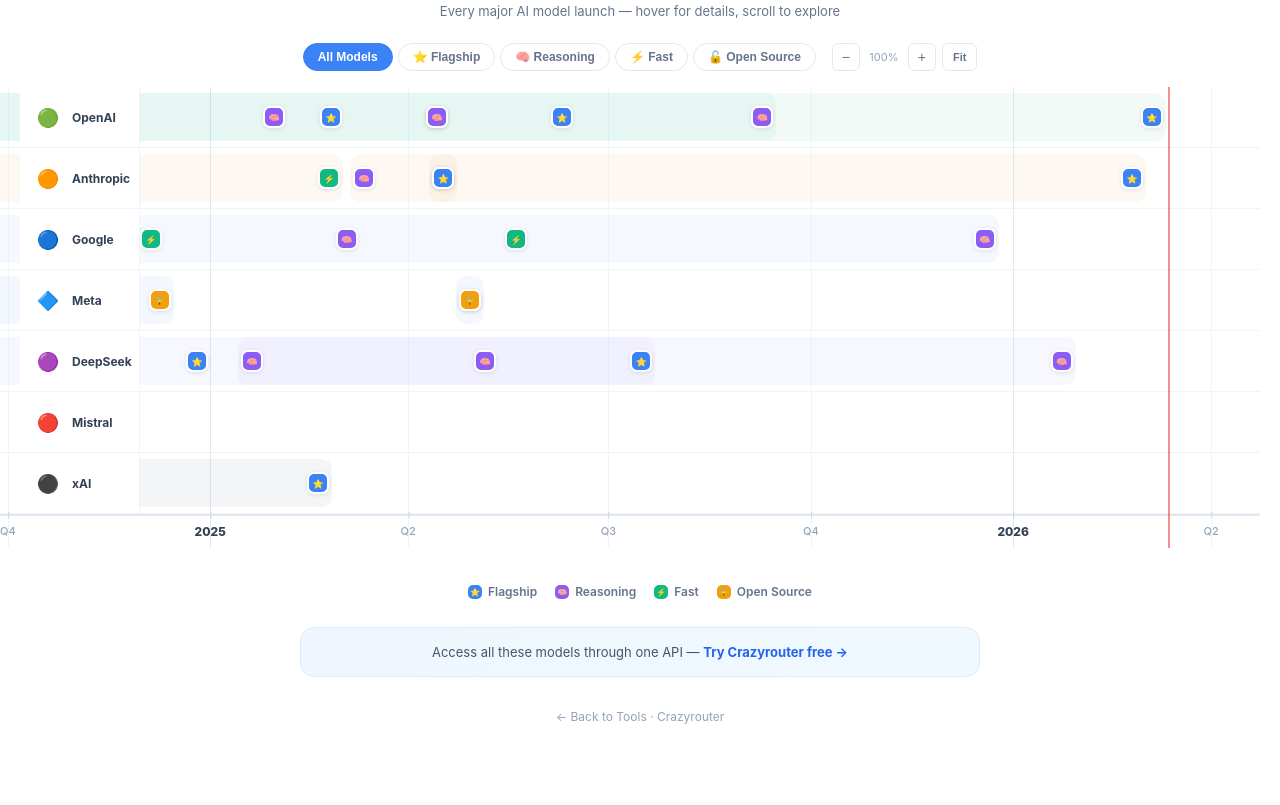
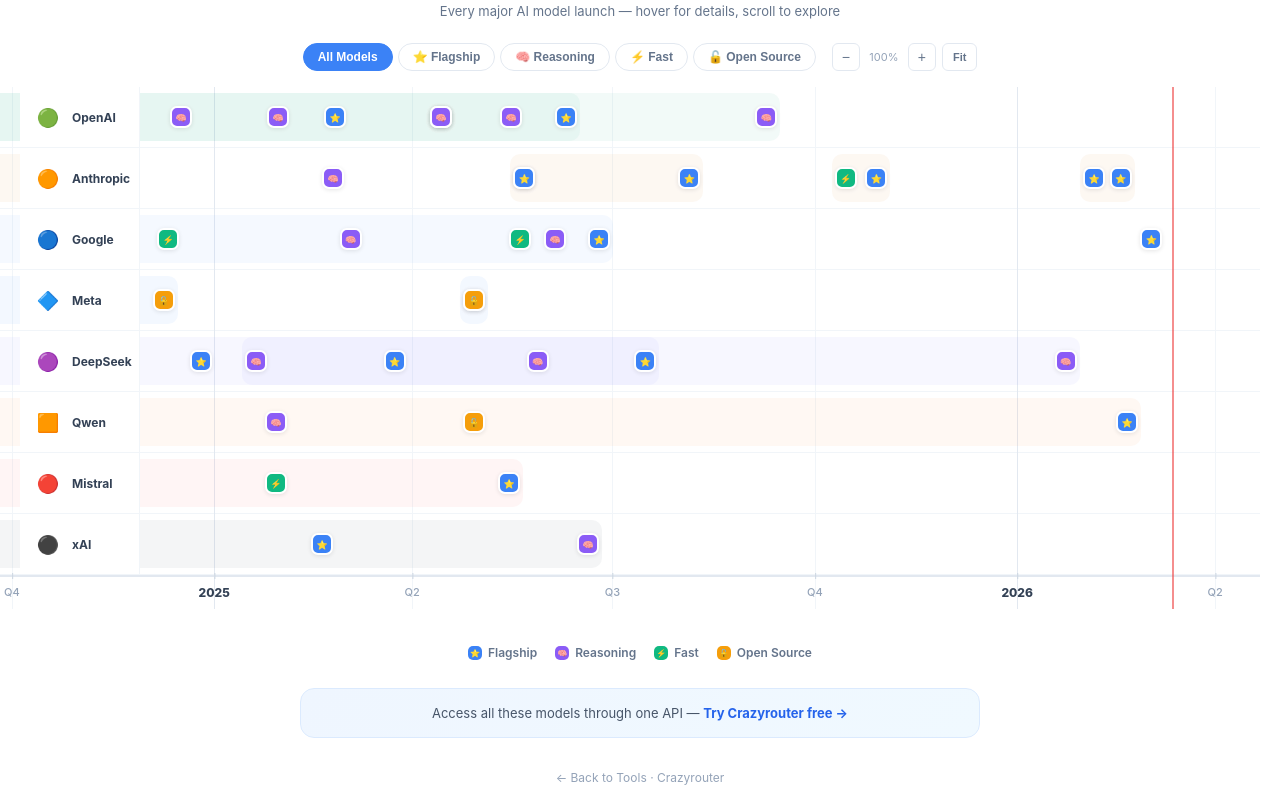
Before and after one commit to xujfcn/crazyrouter-tools, a plain HTML site: page model-timeline/index.html in a window 1280 px wide. Shown: the part 70-875 px from the top of the page. Before the commit the page ends 814 px from the top, so only its background shows below. Drawn offline with Linux system fonts and the light colour scheme.

Commit message:
Model Timeline: major update - 70+ models, 2025-2026 latest (Claude 4.6, Gemini 3.1, Grok 4, Qwen3, GPT-4.1)

```diff
--- a/model-timeline/index.html
+++ b/model-timeline/index.html
@@ -108,19 +108,23 @@
 
 <script>
 const M=[
+// OpenAI
 {d:"2020-06-11",n:"GPT-3",p:"openai",s:"GPT",t:"flagship",x:"175B params. The model that started the LLM era."},
 {d:"2022-11-30",n:"ChatGPT (3.5)",p:"openai",s:"GPT",t:"flagship",x:"Fine-tuned GPT-3.5. Launched ChatGPT to the public."},
 {d:"2023-03-14",n:"GPT-4",p:"openai",s:"GPT",t:"flagship",x:"Multimodal model. Major leap in reasoning."},
 {d:"2024-05-13",n:"GPT-4o",p:"openai",s:"GPT",t:"flagship",x:"Omni model. Native multimodal, 2x faster, 50% cheaper."},
-{d:"2024-07-18",n:"GPT-4o mini",p:"openai",s:"GPT",t:"fast",x:"Small, fast, cheap. Great for high-volume tasks."},
+{d:"2024-07-18",n:"GPT-4o mini",p:"openai",s:"GPT",t:"fast",x:"Small, fast, cheap. 8B params for high-volume tasks."},
 {d:"2024-09-12",n:"o1-preview",p:"openai",s:"o-series",t:"reasoning",x:"First reasoning model. Chain-of-thought at inference."},
-{d:"2025-01-30",n:"o3-mini",p:"openai",s:"o-series",t:"reasoning",x:"Smaller reasoning model. Cost-effective."},
-{d:"2025-02-25",n:"GPT-4.5",p:"openai",s:"GPT",t:"flagship",x:"Largest model yet. Improved EQ and creativity."},
-{d:"2025-04-14",n:"o3",p:"openai",s:"o-series",t:"reasoning",x:"Full o3 reasoning model."},
-{d:"2025-04-14",n:"o4-mini",p:"openai",s:"o-series",t:"reasoning",x:"Efficient reasoning. Great cost-performance."},
-{d:"2025-06-10",n:"GPT-5",p:"openai",s:"GPT",t:"flagship",x:"Unified model. PhD-level reasoning across domains."},
-{d:"2025-09-09",n:"o3-pro",p:"openai",s:"o-series",t:"reasoning",x:"Enhanced o3 with more compute."},
-{d:"2026-03-05",n:"GPT-5.5",p:"openai",s:"GPT",t:"flagship",x:"Next evolution. Enhanced multimodal reasoning."},
+{d:"2024-12-17",n:"o1",p:"openai",s:"o-series",t:"reasoning",x:"Full o1 reasoning model. 200B params."},
+{d:"2025-01-30",n:"o3-mini",p:"openai",s:"o-series",t:"reasoning",x:"Smaller reasoning model. 20B params, cost-effective."},
+{d:"2025-02-25",n:"GPT-4.5",p:"openai",s:"GPT",t:"flagship",x:"5.4T params. Largest model yet. Improved EQ and creativity."},
+{d:"2025-04-14",n:"GPT-4.1",p:"openai",s:"GPT",t:"flagship",x:"300B params. Improved coding and instruction following."},
+{d:"2025-04-14",n:"o3",p:"openai",s:"o-series",t:"reasoning",x:"Full o3 reasoning model. 5T params."},
+{d:"2025-04-14",n:"o4-mini",p:"openai",s:"o-series",t:"reasoning",x:"200B params. Efficient reasoning, great cost-performance."},
+{d:"2025-05-16",n:"Codex",p:"openai",s:"GPT",t:"reasoning",x:"600B params. Cloud coding agent (codex-1)."},
+{d:"2025-06-10",n:"GPT-5",p:"openai",s:"GPT",t:"flagship",x:"300B params. Unified model, PhD-level reasoning."},
+{d:"2025-09-09",n:"o3-pro",p:"openai",s:"o-series",t:"reasoning",x:"Enhanced o3 with more compute at inference."},
+// Anthropic
 {d:"2023-03-14",n:"Claude 1",p:"anthropic",s:"Claude",t:"flagship",x:"Anthropic's first public model. Constitutional AI."},
 {d:"2023-07-11",n:"Claude 2",p:"anthropic",s:"Claude",t:"flagship",x:"100K context window. Improved coding & math."},
 {d:"2024-03-04",n:"Claude 3 Opus",p:"anthropic",s:"Claude 3",t:"flagship",x:"Most capable Claude 3. Topped benchmarks at launch."},
@@ -128,18 +132,25 @@
 {d:"2024-03-04",n:"Claude 3 Haiku",p:"anthropic",s:"Claude 3",t:"fast",x:"Fastest Claude 3. Near-instant responses."},
 {d:"2024-06-20",n:"Claude 3.5 Sonnet",p:"anthropic",s:"Claude 3.5",t:"flagship",x:"Outperformed Claude 3 Opus at lower cost."},
 {d:"2024-10-22",n:"Claude 3.5 Sonnet v2",p:"anthropic",s:"Claude 3.5",t:"flagship",x:"Updated Sonnet. Computer use capability."},
-{d:"2025-02-24",n:"Claude 3.5 Haiku",p:"anthropic",s:"Claude 3.5",t:"fast",x:"Fast and cheap. Great for high-volume."},
-{d:"2025-03-12",n:"Claude 3.7 Sonnet",p:"anthropic",s:"Claude 3.7",t:"reasoning",x:"Hybrid reasoning. Extended thinking mode."},
-{d:"2025-04-17",n:"Claude Opus 4",p:"anthropic",s:"Claude 4",t:"flagship",x:"Best coding model at launch."},
-{d:"2025-04-17",n:"Claude Sonnet 4",p:"anthropic",s:"Claude 4",t:"flagship",x:"Disciplined reasoning. Great value."},
-{d:"2026-02-24",n:"Claude 3.7 Opus",p:"anthropic",s:"Claude 3.7",t:"flagship",x:"Most capable Claude to date."},
+{d:"2025-02-24",n:"Claude 3.7 Sonnet",p:"anthropic",s:"Claude 3.7",t:"reasoning",x:"175B params. Hybrid reasoning with extended thinking."},
+{d:"2025-05-22",n:"Claude Sonnet 4",p:"anthropic",s:"Claude 4",t:"flagship",x:"Disciplined reasoning. Great value."},
+{d:"2025-05-22",n:"Claude Opus 4",p:"anthropic",s:"Claude 4",t:"flagship",x:"6T params. Best coding model at launch."},
+{d:"2025-08-05",n:"Claude Opus 4.1",p:"anthropic",s:"Claude 4",t:"flagship",x:"2T params. Enhanced Opus with improved capabilities."},
+{d:"2025-10-15",n:"Claude Haiku 4.5",p:"anthropic",s:"Claude 4.5",t:"fast",x:"Fast and cheap. Great for high-volume."},
+{d:"2025-10-29",n:"Claude Sonnet 4.5",p:"anthropic",s:"Claude 4.5",t:"flagship",x:"400B params. Major upgrade over Sonnet 4."},
+{d:"2026-02-05",n:"Claude Opus 4.6",p:"anthropic",s:"Claude 4.6",t:"flagship",x:"Latest Opus. Most capable Claude to date."},
+{d:"2026-02-17",n:"Claude Sonnet 4.6",p:"anthropic",s:"Claude 4.6",t:"flagship",x:"Latest Sonnet. Balanced power and speed."},
+// Google
 {d:"2023-02-06",n:"Bard (PaLM 2)",p:"google",s:"Gemini",t:"flagship",x:"Google's first public chatbot."},
 {d:"2023-12-06",n:"Gemini 1.0",p:"google",s:"Gemini",t:"flagship",x:"Ultra, Pro, Nano. Google's multimodal flagship."},
 {d:"2024-02-15",n:"Gemini 1.5 Pro",p:"google",s:"Gemini",t:"flagship",x:"1M token context window breakthrough."},
-{d:"2024-12-05",n:"Gemini 2.0 Flash",p:"google",s:"Gemini",t:"fast",x:"Next-gen multimodal. Agentic capabilities."},
-{d:"2025-03-04",n:"Gemini 2.5 Pro",p:"google",s:"Gemini",t:"reasoning",x:"Thinking model. Top of Chatbot Arena."},
-{d:"2025-05-20",n:"Gemini 2.5 Flash",p:"google",s:"Gemini",t:"fast",x:"Fast thinking model. Great cost-performance."},
-{d:"2025-12-19",n:"Gemini 2.5 Pro 0219",p:"google",s:"Gemini",t:"reasoning",x:"Updated Gemini 2.5 Pro."},
+{d:"2024-12-11",n:"Gemini 2.0 Flash",p:"google",s:"Gemini",t:"fast",x:"Next-gen multimodal. Agentic capabilities."},
+{d:"2025-03-04",n:"Gemini 2.5 Pro",p:"google",s:"Gemini",t:"reasoning",x:"200B params. Thinking model. Top of Chatbot Arena."},
+{d:"2025-05-20",n:"Gemini 2.5 Flash",p:"google",s:"Gemini",t:"fast",x:"80B params. Fast thinking model."},
+{d:"2025-06-05",n:"Gemini 2.5 Pro 0605",p:"google",s:"Gemini",t:"reasoning",x:"400B params. Updated Gemini 2.5 Pro."},
+{d:"2025-06-25",n:"Gemini CLI",p:"google",s:"Gemini",t:"flagship",x:"Open-source AI agent for terminal. Free tier."},
+{d:"2026-03-03",n:"Gemini 3.1 Pro",p:"google",s:"Gemini 3",t:"flagship",x:"Latest Gemini flagship. Pro + Deep Think + Flash."},
+// Meta
 {d:"2023-02-24",n:"LLaMA",p:"meta",s:"Llama",t:"open",x:"Meta's first open-source LLM. 7B-65B."},
 {d:"2023-07-18",n:"Llama 2",p:"meta",s:"Llama",t:"open",x:"Open-source. 7B-70B. Commercial license."},
 {d:"2024-04-18",n:"Llama 3",p:"meta",s:"Llama",t:"open",x:"8B and 70B. State-of-art open-source."},
@@ -147,27 +158,42 @@
 {d:"2024-12-09",n:"Llama 3.3 70B",p:"meta",s:"Llama",t:"open",x:"Matched 405B performance at 70B size."},
 {d:"2025-04-29",n:"Llama 4 Scout",p:"meta",s:"Llama 4",t:"open",x:"17B active / 109B MoE. 10M context."},
 {d:"2025-04-29",n:"Llama 4 Maverick",p:"meta",s:"Llama 4",t:"open",x:"17B active / 400B MoE."},
+// DeepSeek
 {d:"2024-05-07",n:"DeepSeek-V2",p:"deepseek",s:"DeepSeek",t:"open",x:"MoE architecture. 236B total, 21B active."},
-{d:"2024-12-26",n:"DeepSeek-V3",p:"deepseek",s:"DeepSeek",t:"flagship",x:"671B MoE. Top open-source performance."},
-{d:"2025-01-20",n:"DeepSeek-R1",p:"deepseek",s:"DeepSeek-R",t:"reasoning",x:"Open-source reasoning. MIT license. Shook the industry."},
-{d:"2025-05-06",n:"DeepSeek-R2",p:"deepseek",s:"DeepSeek-R",t:"reasoning",x:"Next-gen reasoning. Improved math and code."},
-{d:"2025-07-16",n:"DeepSeek-V3.5",p:"deepseek",s:"DeepSeek",t:"flagship",x:"Unified V3 + R2 capabilities."},
-{d:"2026-01-23",n:"DeepSeek-R1-0120",p:"deepseek",s:"DeepSeek-R",t:"reasoning",x:"Updated R1 with improved reasoning."},
+{d:"2024-12-26",n:"DeepSeek-V3",p:"deepseek",s:"DeepSeek",t:"flagship",x:"685B MoE. Top open-source performance."},
+{d:"2025-01-20",n:"DeepSeek-R1",p:"deepseek",s:"DeepSeek-R",t:"reasoning",x:"685B params. Open-source reasoning. MIT license."},
+{d:"2025-03-24",n:"DeepSeek-V3 0324",p:"deepseek",s:"DeepSeek",t:"flagship",x:"685B params. Updated V3 with improvements."},
+{d:"2025-05-28",n:"DeepSeek-R1-0528",p:"deepseek",s:"DeepSeek-R",t:"reasoning",x:"685B params. Major R1 update."},
+{d:"2025-07-16",n:"DeepSeek-V3.5",p:"deepseek",s:"DeepSeek",t:"flagship",x:"685B params. Unified V3 + R2 capabilities."},
+{d:"2026-01-23",n:"DeepSeek-R1-0120",p:"deepseek",s:"DeepSeek-R",t:"reasoning",x:"685B params. Latest R1 with improved reasoning."},
+// Mistral
 {d:"2023-09-27",n:"Mistral 7B",p:"mistral",s:"Mistral",t:"open",x:"First Mistral model. Outperformed Llama 2 13B."},
 {d:"2023-12-11",n:"Mixtral 8x7B",p:"mistral",s:"Mixtral",t:"open",x:"MoE. 46.7B total, 12.9B active."},
 {d:"2024-02-26",n:"Mistral Large",p:"mistral",s:"Mistral",t:"flagship",x:"Mistral's flagship commercial model."},
 {d:"2024-04-17",n:"Mixtral 8x22B",p:"mistral",s:"Mixtral",t:"open",x:"Larger MoE. 176B total."},
-{d:"2024-11-20",n:"Grok-2",p:"xai",s:"Grok",t:"flagship",x:"xAI's flagship. Real-time X data access."},
-{d:"2025-02-19",n:"Grok-3",p:"xai",s:"Grok",t:"flagship",x:"Trained on 200K H100s. Top benchmarks."},
+{d:"2024-07-24",n:"Mistral Large 2",p:"mistral",s:"Mistral",t:"flagship",x:"123B params. Major upgrade."},
+{d:"2025-01-29",n:"Mistral Small 3",p:"mistral",s:"Mistral",t:"fast",x:"24B params. Fast and efficient."},
+{d:"2025-05-15",n:"Mistral Medium 3",p:"mistral",s:"Mistral",t:"flagship",x:"50B params. Balanced flagship."},
+// xAI
+{d:"2024-08-13",n:"Grok-2",p:"xai",s:"Grok",t:"flagship",x:"600B params. xAI's flagship. Real-time X data."},
+{d:"2025-02-19",n:"Grok-3",p:"xai",s:"Grok",t:"flagship",x:"928B params. Trained on 200K H100s."},
+{d:"2025-06-20",n:"Grok 4",p:"xai",s:"Grok",t:"reasoning",x:"600B params. xAI's first reasoning model."},
+// Alibaba / Qwen
+{d:"2024-06-07",n:"Qwen2",p:"qwen",s:"Qwen",t:"open",x:"72B params. Strong multilingual open-source."},
+{d:"2024-09-19",n:"Qwen2.5",p:"qwen",s:"Qwen",t:"open",x:"72B params. Improved coding and math."},
+{d:"2025-01-29",n:"QwQ-32B",p:"qwen",s:"Qwen",t:"reasoning",x:"32B params. Open-source reasoning model."},
+{d:"2025-04-29",n:"Qwen3",p:"qwen",s:"Qwen",t:"open",x:"235B MoE. Thinking + non-thinking modes."},
+{d:"2026-02-20",n:"Qwen3-Max",p:"qwen",s:"Qwen",t:"flagship",x:"1T MoE. Alibaba's most capable model."},
 ];
 
-const PO=["openai","anthropic","google","meta","deepseek","mistral","xai"];
+const PO=["openai","anthropic","google","meta","deepseek","qwen","mistral","xai"];
 const PM={
 openai:{name:"OpenAI",color:"#10a37f",icon:"🟢"},
 anthropic:{name:"Anthropic",color:"#d97706",icon:"🟠"},
 google:{name:"Google",color:"#4285f4",icon:"🔵"},
 meta:{name:"Meta",color:"#1877f2",icon:"🔷"},
 deepseek:{name:"DeepSeek",color:"#6366f1",icon:"🟣"},
+qwen:{name:"Qwen",color:"#f97316",icon:"🟧"},
 mistral:{name:"Mistral",color:"#ef4444",icon:"🔴"},
 xai:{name:"xAI",color:"#334155",icon:"⚫"}
 };
```
